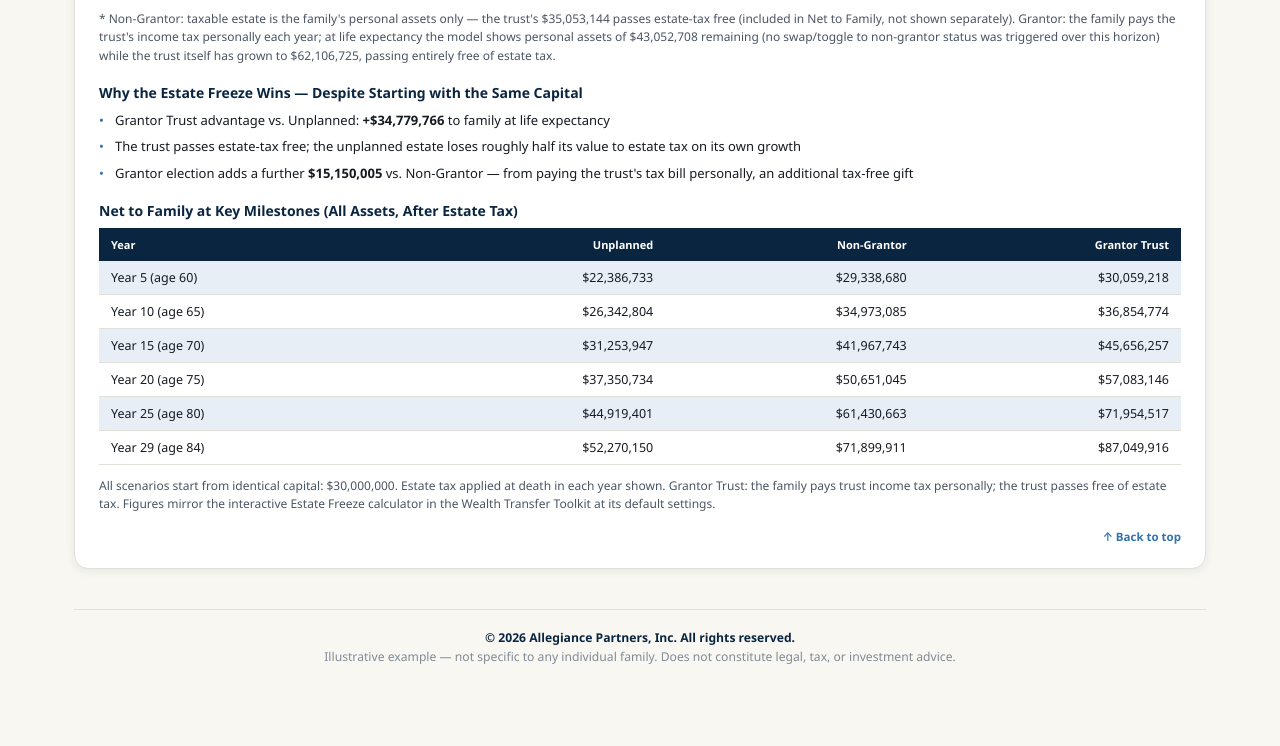
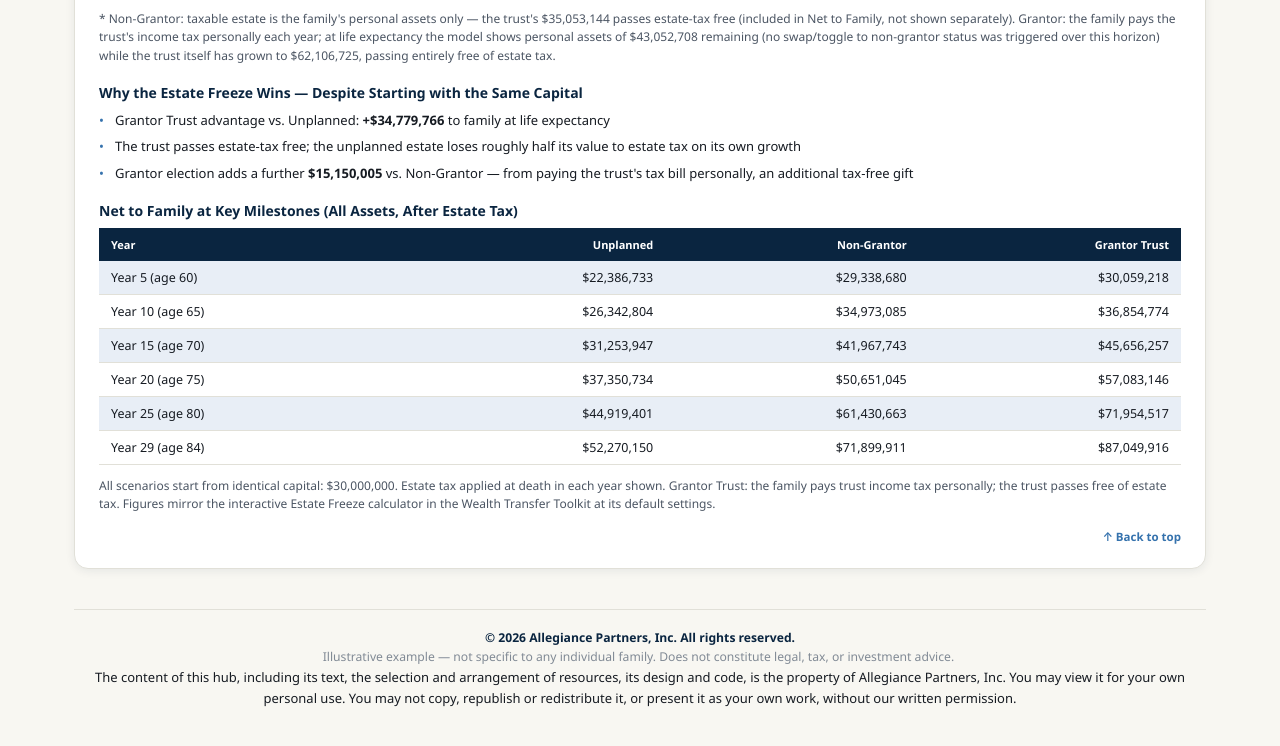
Before and after one commit to allegiancepartners/UHNW-Resource-Hub, a plain HTML site: page uhnw-reference-library.html in a window 1280 px wide. Shown: the part 8763-9509 px from the top of the page. Drawn offline with Linux system fonts and the light colour scheme.

Commit message:
Update footer with content ownership disclaimer
Added a disclaimer about content ownership and usage rights.

```diff
--- a/uhnw-reference-library.html
+++ b/uhnw-reference-library.html
@@ -529,7 +529,7 @@
   </div>
 </section>
 
-<footer> <strong>© 2026 Allegiance Partners, Inc. All rights reserved.</strong> <br> Illustrative example — not specific to any individual family. Does not constitute legal, tax, or investment advice.</footer>
+<footer> <strong>© 2026 Allegiance Partners, Inc. All rights reserved.</strong> <br> Illustrative example — not specific to any individual family. Does not constitute legal, tax, or investment advice.&nbsp; <p>The content of this hub, including its text, the selection and arrangement of resources, its design and code, is the property of Allegiance Partners, Inc. You may view it for your own personal use. You may not copy, republish or redistribute it, or present it as your own work, without our written permission.</p> </footer>
 
 </div>
 </body>
```
